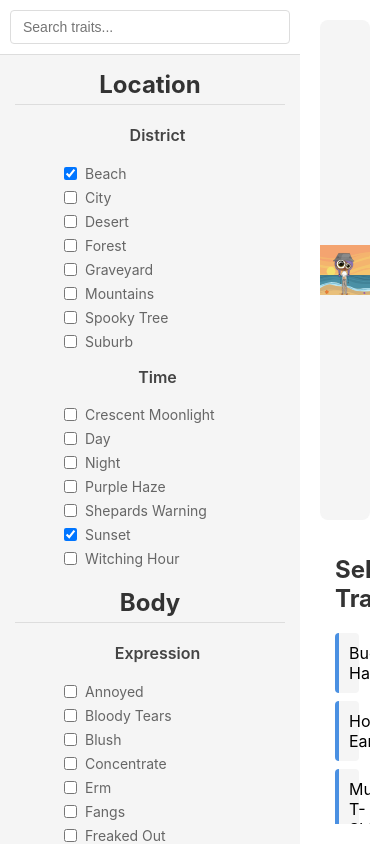
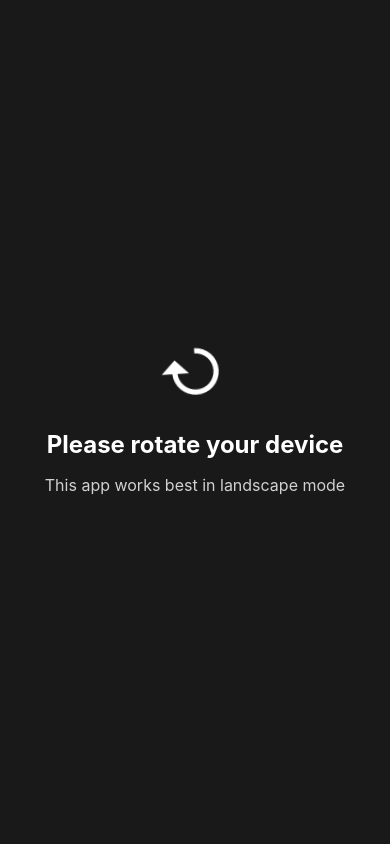
Before and after one commit to Ao-Collaboration/peeps-v2, a React (Create React App) app: page / in a window 390 px wide. Built offline with nearby package versions, Linux system fonts and the light colour scheme.

Commit message:
Add orientation check

```diff
--- a/src/App.tsx
+++ b/src/App.tsx
@@ -2,6 +2,7 @@ import {useState} from 'react'
 
 import './App.css'
 import Canvas from './components/Canvas'
+import OrientationCheck from './components/OrientationCheck'
 import TraitsPanel from './components/TraitsPanel'
 import {TraitData} from './data/traits'
 import {getDefaultPeep} from './utils/traitUtils'
@@ -14,6 +15,7 @@ function App() {
   }
 
   return (
+    <OrientationCheck>
       <div className="App">
         <div className="app-container">
           <div className="left-panel">
@@ -24,6 +26,7 @@ function App() {
           </div>
         </div>
       </div>
+    </OrientationCheck>
   )
 }
 
--- /dev/null
+++ b/src/components/OrientationCheck.css
@@ -0,0 +1,43 @@
+.orientation-message {
+  position: fixed;
+  top: 0;
+  left: 0;
+  width: 100%;
+  height: 100%;
+  background-color: rgba(0, 0, 0, 0.9);
+  display: flex;
+  justify-content: center;
+  align-items: center;
+  z-index: 1000;
+}
+
+.orientation-content {
+  text-align: center;
+  color: white;
+  padding: 20px;
+}
+
+.rotate-icon {
+  font-size: 4rem;
+  margin-bottom: 20px;
+  animation: rotate 2s infinite linear;
+}
+
+@keyframes rotate {
+  from {
+    transform: rotate(0deg);
+  }
+  to {
+    transform: rotate(360deg);
+  }
+}
+
+h2 {
+  font-size: 1.5rem;
+  margin-bottom: 10px;
+}
+
+p {
+  font-size: 1rem;
+  opacity: 0.8;
+}
--- /dev/null
+++ b/src/components/OrientationCheck.tsx
@@ -0,0 +1,37 @@
+import {useEffect, useState} from 'react'
+
+import './OrientationCheck.css'
+
+const OrientationCheck = ({children}: {children: React.ReactNode}) => {
+  const [isPortrait, setIsPortrait] = useState(false)
+
+  useEffect(() => {
+    const checkOrientation = () => {
+      setIsPortrait(window.innerHeight > window.innerWidth)
+    }
+
+    // Check on mount and when window resizes
+    checkOrientation()
+    window.addEventListener('resize', checkOrientation)
+
+    return () => {
+      window.removeEventListener('resize', checkOrientation)
+    }
+  }, [])
+
+  if (isPortrait) {
+    return (
+      <div className="orientation-message">
+        <div className="orientation-content">
+          <div className="rotate-icon">↻</div>
+          <h2>Please rotate your device</h2>
+          <p>This app works best in landscape mode</p>
+        </div>
+      </div>
+    )
+  }
+
+  return <>{children}</>
+}
+
+export default OrientationCheck
```
Lines whose indentation alone changed are shown as unchanged.
